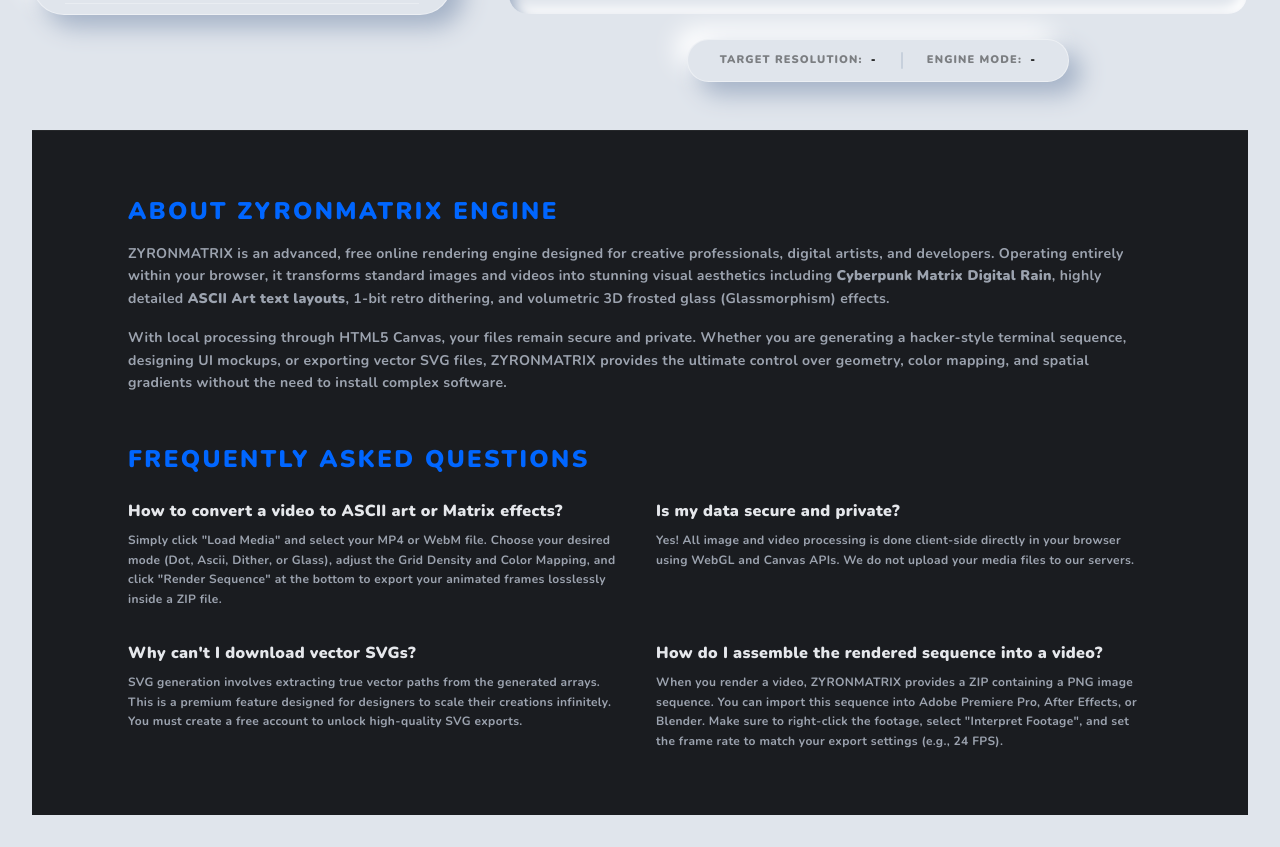
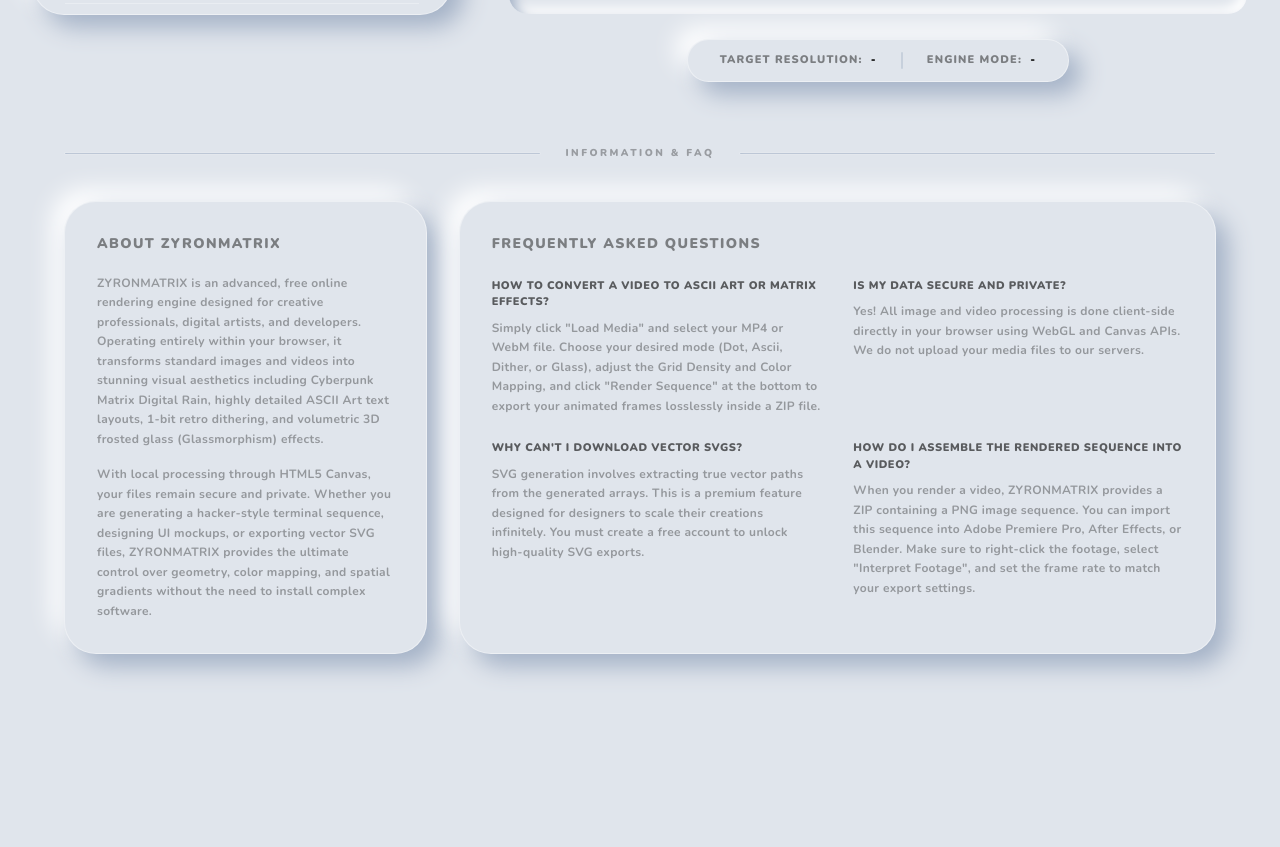
Before and after one commit to Jokerzyz/zyron-engine, a plain HTML site: page index.html in a window 1280 px wide. Shown: the part 831-1678 px from the top of the page. After the commit the page ends 1573 px from the top, so only its background shows below. Drawn offline with nearby package versions, Linux system fonts and the light colour scheme; no server answers.

Commit message:
Add files via upload

```diff
--- a/index.html
+++ b/index.html
@@ -783,43 +783,47 @@
                 </div>
             </main>
         </div>
-    </div>
-
-    <footer class="w-full bg-[#1a1c20] text-gray-300 py-16 px-6 mt-12 border-t border-white/5 relative z-10">
-        <div class="max-w-5xl mx-auto space-y-12">
-            <section>
-                <h2 class="text-2xl font-black mb-4 text-[var(--accent)] tracking-widest uppercase">About ZYRONMATRIX Engine</h2>
-                <p class="text-sm font-bold leading-relaxed text-gray-400 mb-4">
-                    ZYRONMATRIX is an advanced, free online rendering engine designed for creative professionals, digital artists, and developers. Operating entirely within your browser, it transforms standard images and videos into stunning visual aesthetics including <strong>Cyberpunk Matrix Digital Rain</strong>, highly detailed <strong>ASCII Art text layouts</strong>, 1-bit retro dithering, and volumetric 3D frosted glass (Glassmorphism) effects.
-                </p>
-                <p class="text-sm font-bold leading-relaxed text-gray-400">
-                    With local processing through HTML5 Canvas, your files remain secure and private. Whether you are generating a hacker-style terminal sequence, designing UI mockups, or exporting vector SVG files, ZYRONMATRIX provides the ultimate control over geometry, color mapping, and spatial gradients without the need to install complex software.
-                </p>
+
+        <div class="mt-16 mb-4 w-full">
+            <div class="flex items-center justify-center gap-6 mb-10 opacity-70 px-4 md:px-8">
+                <div class="h-[3px] flex-1 rounded-full bg-[var(--bg-color)] shadow-[inset_2px_2px_4px_var(--shadow-dark),inset_-2px_-2px_4px_var(--shadow-light)] border border-[var(--border-light-faint)]"></div>
+                <span class="text-[10px] font-black tracking-[0.25em] text-[var(--text-muted)] uppercase">Information & FAQ</span>
+                <div class="h-[3px] flex-1 rounded-full bg-[var(--bg-color)] shadow-[inset_2px_2px_4px_var(--shadow-dark),inset_-2px_-2px_4px_var(--shadow-light)] border border-[var(--border-light-faint)]"></div>
+            </div>
+
+            <footer class="grid lg:grid-cols-3 gap-8 pb-10 px-4 md:px-8">
+                <section class="lg:col-span-1 neu-panel p-8 flex flex-col justify-start">
+                    <h2 class="text-sm font-black mb-5 text-[var(--text-muted)] tracking-widest uppercase">About ZYRONMATRIX</h2>
+                    <div class="space-y-4 text-xs font-bold leading-relaxed text-[var(--text-muted)] opacity-75">
+                        <p>ZYRONMATRIX is an advanced, free online rendering engine designed for creative professionals, digital artists, and developers. Operating entirely within your browser, it transforms standard images and videos into stunning visual aesthetics including Cyberpunk Matrix Digital Rain, highly detailed ASCII Art text layouts, 1-bit retro dithering, and volumetric 3D frosted glass (Glassmorphism) effects.</p>
+                        <p>With local processing through HTML5 Canvas, your files remain secure and private. Whether you are generating a hacker-style terminal sequence, designing UI mockups, or exporting vector SVG files, ZYRONMATRIX provides the ultimate control over geometry, color mapping, and spatial gradients without the need to install complex software.</p>
+                    </div>
                 </section>
 
-            <section>
-                <h2 class="text-2xl font-black mb-6 text-[var(--accent)] tracking-widest uppercase">Frequently Asked Questions</h2>
-                <div class="grid md:grid-cols-2 gap-8">
+                <section class="lg:col-span-2 neu-panel p-8">
+                    <h2 class="text-sm font-black mb-6 text-[var(--text-muted)] tracking-widest uppercase">Frequently Asked Questions</h2>
+                    <div class="grid md:grid-cols-2 gap-x-8 gap-y-6">
                         <div class="space-y-2">
-                        <h3 class="text-base font-black text-gray-200">How to convert a video to ASCII art or Matrix effects?</h3>
-                        <p class="text-xs font-bold text-gray-400 leading-relaxed">Simply click "Load Media" and select your MP4 or WebM file. Choose your desired mode (Dot, Ascii, Dither, or Glass), adjust the Grid Density and Color Mapping, and click "Render Sequence" at the bottom to export your animated frames losslessly inside a ZIP file.</p>
+                            <h3 class="text-[11px] font-black text-[var(--text-dark)] uppercase tracking-wider opacity-60">How to convert a video to ASCII art or Matrix effects?</h3>
+                            <p class="text-xs font-bold text-[var(--text-muted)] leading-relaxed opacity-75">Simply click "Load Media" and select your MP4 or WebM file. Choose your desired mode (Dot, Ascii, Dither, or Glass), adjust the Grid Density and Color Mapping, and click "Render Sequence" at the bottom to export your animated frames losslessly inside a ZIP file.</p>
                         </div>
                         <div class="space-y-2">
-                        <h3 class="text-base font-black text-gray-200">Is my data secure and private?</h3>
-                        <p class="text-xs font-bold text-gray-400 leading-relaxed">Yes! All image and video processing is done client-side directly in your browser using WebGL and Canvas APIs. We do not upload your media files to our servers.</p>
+                            <h3 class="text-[11px] font-black text-[var(--text-dark)] uppercase tracking-wider opacity-60">Is my data secure and private?</h3>
+                            <p class="text-xs font-bold text-[var(--text-muted)] leading-relaxed opacity-75">Yes! All image and video processing is done client-side directly in your browser using WebGL and Canvas APIs. We do not upload your media files to our servers.</p>
                         </div>
                         <div class="space-y-2">
-                        <h3 class="text-base font-black text-gray-200">Why can't I download vector SVGs?</h3>
-                        <p class="text-xs font-bold text-gray-400 leading-relaxed">SVG generation involves extracting true vector paths from the generated arrays. This is a premium feature designed for designers to scale their creations infinitely. You must create a free account to unlock high-quality SVG exports.</p>
+                            <h3 class="text-[11px] font-black text-[var(--text-dark)] uppercase tracking-wider opacity-60">Why can't I download vector SVGs?</h3>
+                            <p class="text-xs font-bold text-[var(--text-muted)] leading-relaxed opacity-75">SVG generation involves extracting true vector paths from the generated arrays. This is a premium feature designed for designers to scale their creations infinitely. You must create a free account to unlock high-quality SVG exports.</p>
                         </div>
                         <div class="space-y-2">
-                        <h3 class="text-base font-black text-gray-200">How do I assemble the rendered sequence into a video?</h3>
-                        <p class="text-xs font-bold text-gray-400 leading-relaxed">When you render a video, ZYRONMATRIX provides a ZIP containing a PNG image sequence. You can import this sequence into Adobe Premiere Pro, After Effects, or Blender. Make sure to right-click the footage, select "Interpret Footage", and set the frame rate to match your export settings (e.g., 24 FPS).</p>
+                            <h3 class="text-[11px] font-black text-[var(--text-dark)] uppercase tracking-wider opacity-60">How do I assemble the rendered sequence into a video?</h3>
+                            <p class="text-xs font-bold text-[var(--text-muted)] leading-relaxed opacity-75">When you render a video, ZYRONMATRIX provides a ZIP containing a PNG image sequence. You can import this sequence into Adobe Premiere Pro, After Effects, or Blender. Make sure to right-click the footage, select "Interpret Footage", and set the frame rate to match your export settings.</p>
                         </div>
                     </div>
                 </section>
-        </div>
             </footer>
+        </div>
+    </div>
 
     <div id="dragOverlay" class="fixed inset-0 z-[500] hidden bg-[var(--overlay-bg)] backdrop-blur-sm border-4 border-dashed border-[var(--accent)] flex-col items-center justify-center pointer-events-none transition-all duration-300">
         <svg class="w-16 h-16 text-[var(--accent)] mb-4 animate-bounce" fill="none" stroke="currentColor" viewBox="0 0 24 24"><path stroke-linecap="round" stroke-linejoin="round" stroke-width="2" d="M7 16a4 4 0 01-.88-7.903A5 5 0 1115.9 6L16 6a5 5 0 011 9.9M15 13l-3-3m0 0l-3 3m3-3v12"></path></svg>
@@ -1013,7 +1017,6 @@
             return `${m}:${s.toString().padStart(2, '0')}`;
         }
 
-        // --- NEW: Added missing downloadFile function ---
         function downloadFile(data, extension, isText = false) {
             const link = document.createElement('a');
             link.style.display = 'none';
@@ -1022,7 +1025,7 @@
                 const blob = new Blob([data], { type: 'image/svg+xml;charset=utf-8' });
                 url = URL.createObjectURL(blob);
             } else {
-                url = URL.createObjectURL(data); // Blob from canvas
+                url = URL.createObjectURL(data);
             }
             link.href = url;
             link.download = `zyronmatrix_export_${Date.now()}.${extension}`;
@@ -2100,7 +2103,7 @@
                 const p = document.getElementById('previewContainer');
                 if (!document.fullscreenElement && !isCssFullscreen) {
                     if (p?.requestFullscreen) p.requestFullscreen().catch(() => { isCssFullscreen = true; p?.classList.replace('relative', 'fixed'); p?.classList.remove('p-4', 'md:p-8', 'h-[50vh]', 'lg:h-[calc(100vh-140px)]'); p?.classList.add('inset-0', 'z-[100]', 'w-screen', 'h-screen'); document.getElementById('fsEnterIcon')?.classList.add('hidden'); document.getElementById('fsExitIcon')?.classList.remove('hidden'); triggerResize(); });
-                    else { isCssFullscreen = true; p?.classList.replace('relative', 'fixed'); p?.classList.remove('p-4', 'md:p-8', 'h-[50vh]', 'lg:h-[calc(100vh-140px)]'); p?.classList.add('inset-0', 'z-[100]', 'w-screen', 'h-screen'); document.getElementById('fsEnterIcon')?.classList.add('hidden'); document.getElementById('fsExitIcon')?.classList.remove('hidden'); triggerResize(); }
+                    else { isCssFullscreen = true; p?.classList.replace('relative', 'fixed'); p?.classList.remove('p-4', 'md:p-8', 'h-[50vh]', 'lg:h-[calc(100vh-140px)]'); p?.classList.add('inset-0', 'z-[100]', 'w-screen', 'h-screen'); document.getElementById('fsEnterIcon')?.classList.add('hidden'); document.getElementById('fsExitIcon')?.remove('hidden'); triggerResize(); }
                 } else {
                     if (document.fullscreenElement) document.exitFullscreen();
                     else if (isCssFullscreen) { isCssFullscreen = false; p?.classList.replace('fixed', 'relative'); p?.classList.add('p-4', 'md:p-8', 'h-[50vh]', 'lg:h-[calc(100vh-140px)]'); p?.classList.remove('inset-0', 'z-[100]', 'w-screen', 'h-screen'); document.getElementById('fsEnterIcon')?.classList.remove('hidden'); document.getElementById('fsExitIcon')?.classList.add('hidden'); triggerResize(); }
```
Lines whose indentation alone changed are shown as unchanged.
